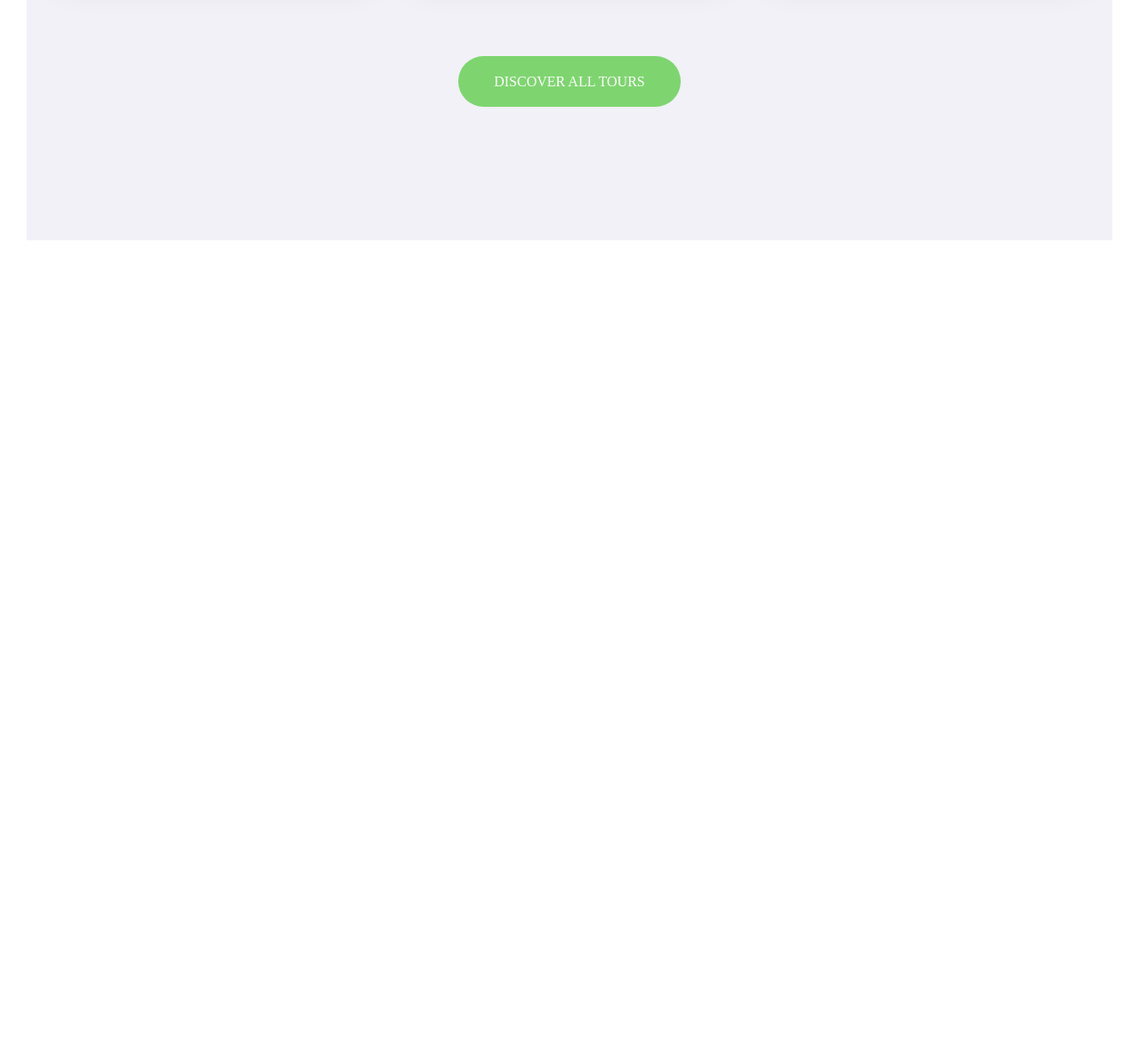
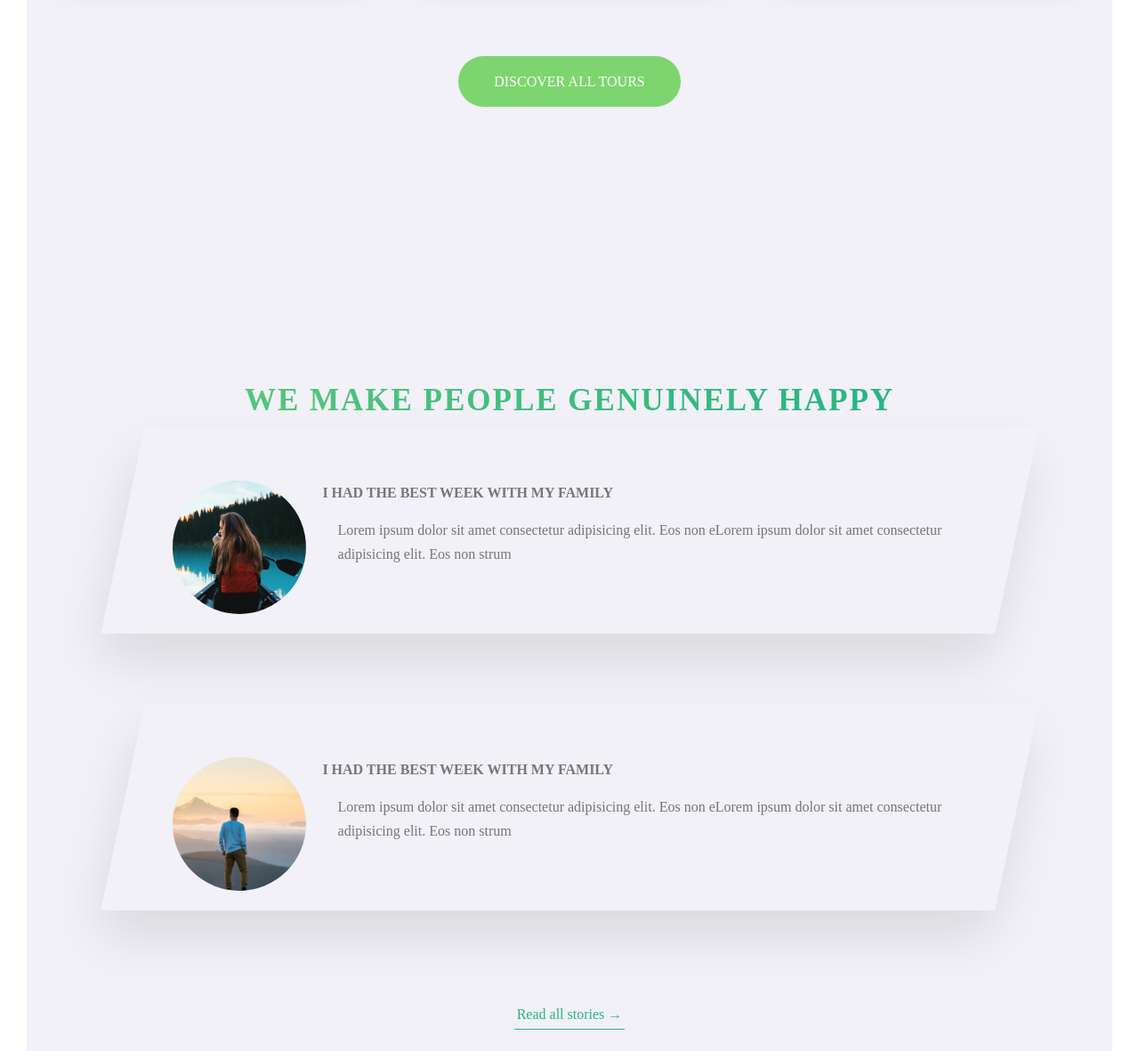
Before and after one commit to shubham-shri/Natours, a website: page index.html in a window 1280 px wide. Shown: the part 3019-4200 px from the top of the page at 89% size. Before the commit the page ends 3319 px from the top, so only its background shows below. Drawn offline with Linux system fonts and the light colour scheme.

Commit message:
Added stories section

```diff
--- a/index.html
+++ b/index.html
@@ -232,6 +232,56 @@
           <a href="#" class="btn btn--green">Discover all tours</a>
         </div>
       </section>
+      <section class="section-stories">
+        <div class="u-center-text u-margin-bottom-big">
+          <h2 class="heading-secondary">
+            We Make people genuinely happy
+          </h2>
+          <div class="row">
+            <div class="story">
+              <figure class="story__shape">
+                <img src="img/nat-8.jpg" alt="" class="story__img" />
+                <figcaption class="story__caption">
+                  Mary Smith
+                </figcaption>
+              </figure>
+              <div class="story__text">
+                <h3 class="heading-tertiary u-margin-bottom-small">
+                  I had the best week with my family
+                </h3>
+                <p class="u-margin-bottom-small">
+                  Lorem ipsum dolor sit amet consectetur adipisicing elit. Eos
+                  non eLorem ipsum dolor sit amet consectetur adipisicing elit.
+                  Eos non strum
+                </p>
+              </div>
+            </div>
+          </div>
+          <div class="row">
+            <div class="story">
+              <figure class="story__shape">
+                <img src="img/nat-9.jpg" alt="" class="story__img" />
+                <figcaption class="story__caption">
+                  Mary Smith
+                </figcaption>
+              </figure>
+              <div class="story__text">
+                <h3 class="heading-tertiary u-margin-bottom-small">
+                  I had the best week with my family
+                </h3>
+                <p class="u-margin-bottom-small">
+                  Lorem ipsum dolor sit amet consectetur adipisicing elit. Eos
+                  non eLorem ipsum dolor sit amet consectetur adipisicing elit.
+                  Eos non strum
+                </p>
+              </div>
+            </div>
+          </div>
+          <div class="u-center-text u-margin-top-huge">
+            <a href="#" class="btn-text">Read all stories &rarr;</a>
+          </div>
+        </div>
+      </section>
     </main>
   </body>
 </html>
--- /dev/null
+++ b/sass/components/_story.scss
@@ -0,0 +1,53 @@
+.story {
+  width: 75%;
+  margin: 0 auto;
+  box-shadow: 0 3rem 6rem rgba($color-black, 0.1);
+  border-radius: 3px;
+  padding: 6rem;
+  padding-left: 9rem;
+  font-size: $default-font-size;
+  text-align: left;
+  transform: skewX(-12deg);
+  position: relative;
+
+  &__shape {
+    width: 15rem;
+    height: 15rem;
+    float: left;
+    -webkit-shape-outside: circle(50% at 50% 50%);
+    shape-outside: circle(50% at 50% 50%);
+    -webkit-clip-path: circle(50% at 50% 50%);
+    clip-path: circle(50% at 50% 50%);
+    transform: translate(-3rem) skewX(12deg);
+  }
+  &__img {
+    height: 100%;
+    transform: translate(-4rem) scale(1.4);
+    transition: all 0.5s;
+  }
+  &__text {
+    transform: skewX(12deg);
+  }
+  &__caption {
+  }
+  &__caption {
+    position: absolute;
+    top: 50%;
+    left: 50%;
+    transform: translate(-50%, 20%);
+    color: $color-white;
+    font-size: 1.7rem;
+    text-align: center;
+    text-transform: uppercase;
+    opacity: 0;
+    transition: all 0.5s;
+  }
+  &:hover &__caption {
+    opacity: 1;
+    transform: translate(-50%, -50%);
+  }
+  &:hover &__img {
+    transform: translate(-4rem) scale(1);
+    filter: blur(3px) brightness(80%);
+  }
+}
--- a/sass/main.scss
+++ b/sass/main.scss
@@ -7,6 +7,7 @@
 @import 'base/typography';
 @import 'base/utilities';
 
+@import 'components/story';
 @import 'components/button';
 @import 'components/composition';
 @import 'components/feature-box';
--- a/sass/pages/home.scss
+++ b/sass/pages/home.scss
@@ -43,3 +43,8 @@
   background-color: $color-grey-light-1;
   margin-top: -10rem;
 }
+
+.section-stories {
+  padding: 15rem 0;
+  background-color: $color-grey-light-1;
+}
```
Also changed, not shown: css/style.css.
